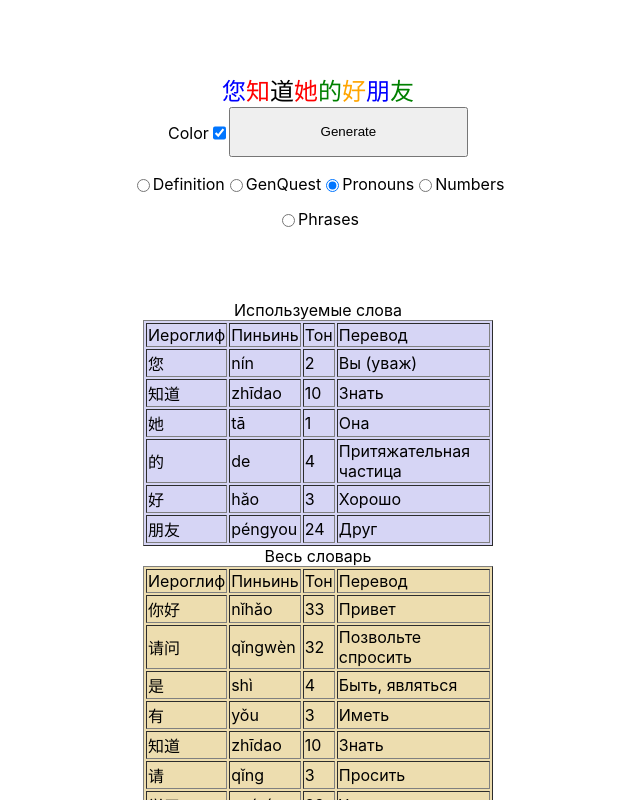
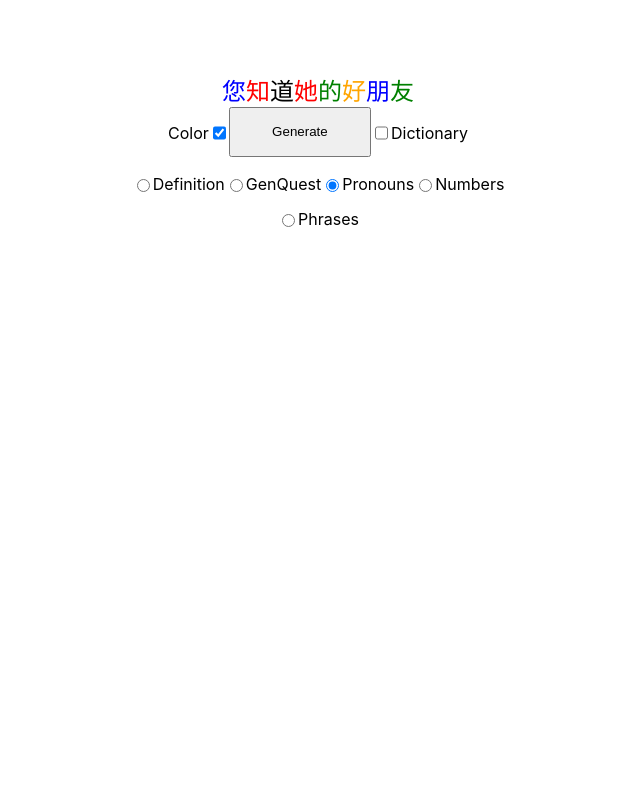
Before and after one commit to WelderTIG/chinese-app, a React (Create React App) app: page / in a window 1280 px wide. Shown: the top 800 px of the page, without its empty margins (322-962 px from the left). Built offline with nearby package versions, Linux system fonts and the light colour scheme.

Commit message:
hide tables

```diff
--- a/src/App.tsx
+++ b/src/App.tsx
@@ -8,6 +8,7 @@ function App() {
     const [tumbler, setTumbler] = useState(false)
     const [isColored, setIsColored] = useState(true)
     const [isPublic, setIsPublic] = useState(true)
+    const [isDictVisible, setIsDictVisible] = useState(false)
 
     const onOptionChange = (e: any) => {
         setExampleType(e.target.value)
@@ -46,6 +47,9 @@ function App() {
     }
     const handleIsPublicChange = () => {
         setIsPublic(!isPublic)
+    }
+    const handleIsDictVisibleChange = () => {
+        setIsDictVisible(!isDictVisible)
     }
 
     return (
@@ -87,6 +91,8 @@ function App() {
                                 width: 250
                             }}>Generate
                         </button>
+                        <input type="checkbox" checked={isDictVisible} onChange={handleIsDictVisibleChange} />
+                        <p>Dictionary</p>
                     </div>
 
                     <div style={{
@@ -158,7 +164,8 @@ function App() {
 
 
                 </div>
-
+                {isDictVisible && (
+                    <div>
                         <table
                             border={1}
                             bgcolor="#d6d5f5"
@@ -199,6 +206,8 @@ function App() {
                             <input type="checkbox" checked={isPublic} onChange={handleIsPublicChange} />
                         </div>
                     </div>
+                )}
+            </div>
         </>
     );
 }
```
Lines whose indentation alone changed are shown as unchanged.
